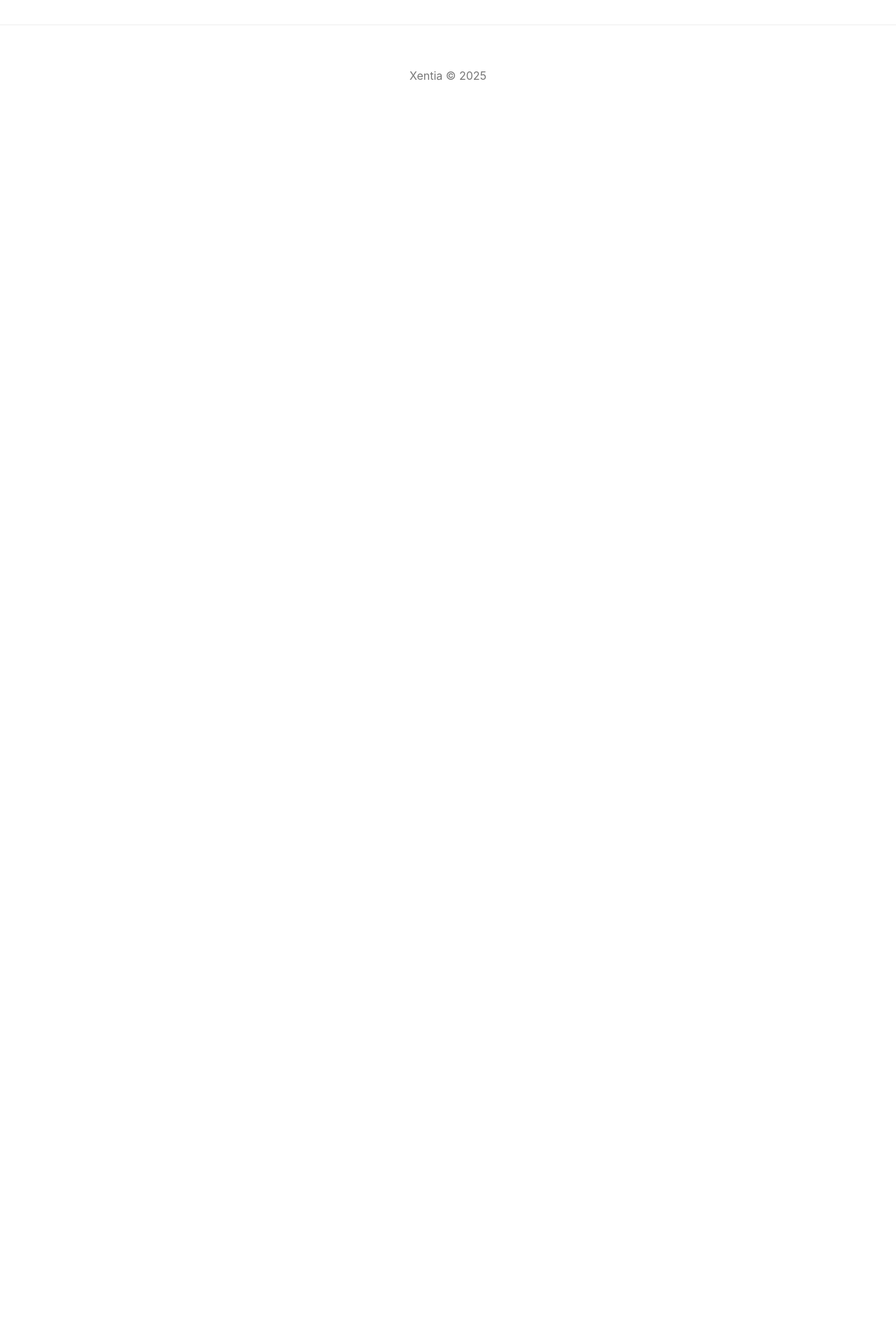
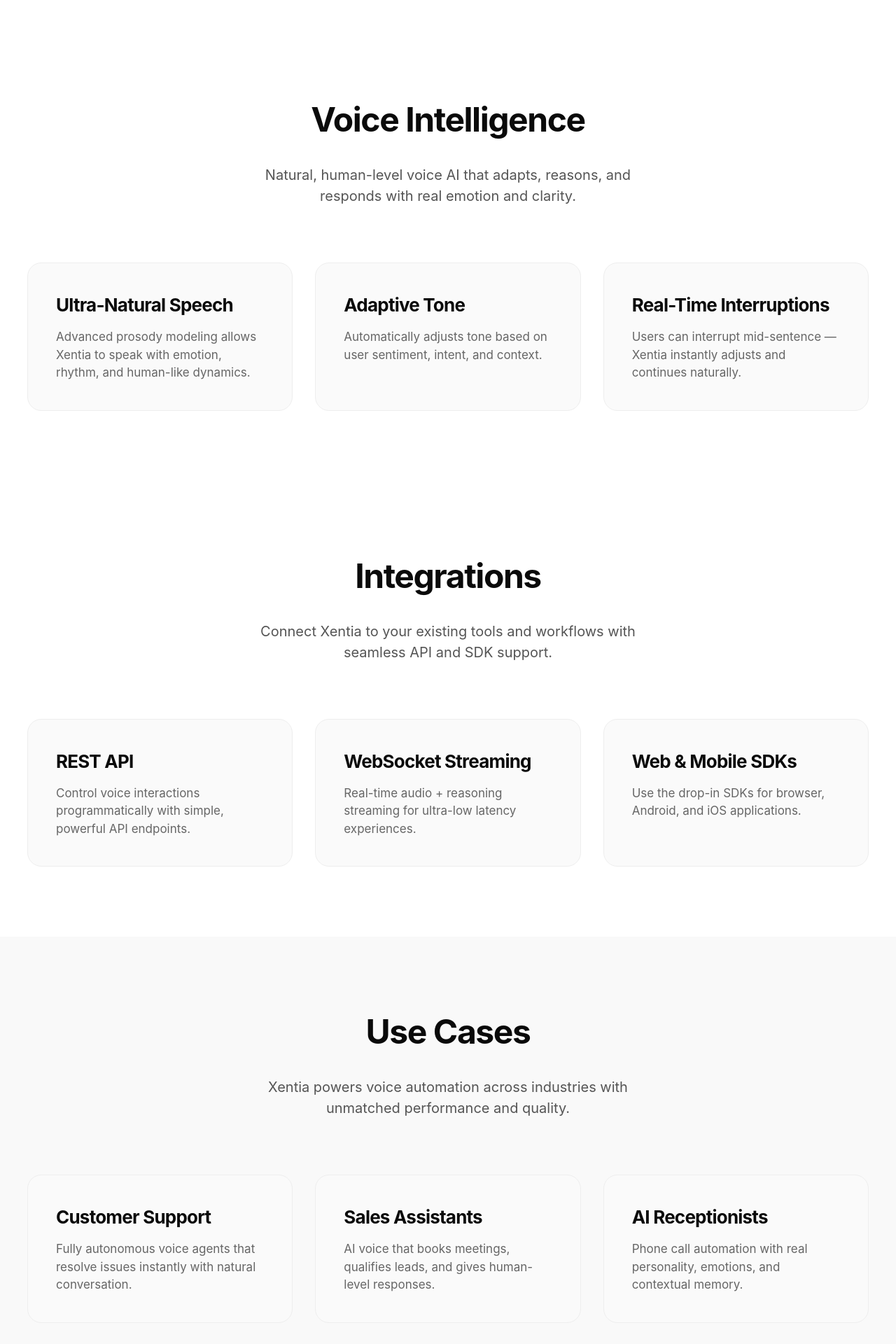
Before and after one commit to xentiaai/xentia, a Next.js app: page / in a window 1280 px wide. Shown: the part 1220-3140 px from the top of the page at 70% size. Before the commit the page ends 1400 px from the top, so only its background shows below. Built offline with nearby package versions, Linux system fonts and the light colour scheme.

Commit message:
Update page.jsx

```diff
--- a/app/page.jsx
+++ b/app/page.jsx
@@ -9,7 +9,8 @@
             Your AI Voice Agent, Reimagined
           </h1>
           <p className="hero-subtitle">
-            Xentia delivers natural AI voice interactions with speed, accuracy, and ultra-human tonality.
+            Xentia delivers natural AI voice interactions with speed, accuracy,
+            and ultra-human tonality.
           </p>
           <a className="primary-btn" href="#">
             Get Started
@@ -30,17 +31,143 @@
 
             <div className="feature-card">
               <h3>Real-Time Voice AI</h3>
-              <p>High-precision streaming interactions with near-instant latency.</p>
+              <p>
+                High-precision streaming interactions with near-instant latency.
+              </p>
             </div>
 
             <div className="feature-card">
               <h3>Context Memory</h3>
-              <p>Understands multi-step conversations with long-term context retention.</p>
+              <p>
+                Understands multi-step conversations with long-term context retention.
+              </p>
             </div>
 
             <div className="feature-card">
               <h3>Multi-Modal Reasoning</h3>
-              <p>Processes voice, text, and instructions with complex logical thinking.</p>
+              <p>
+                Processes voice, text, and instructions with complex logical thinking.
+              </p>
+            </div>
+
+          </div>
+
+        </div>
+      </section>
+
+      {/* VOICE INTELLIGENCE */}
+      <section>
+        <div className="container">
+
+          <div className="section-header">
+            <h2>Voice Intelligence</h2>
+            <p>
+              Natural, human-level voice AI that adapts, reasons, and responds
+              with real emotion and clarity.
+            </p>
+          </div>
+
+          <div className="feature-grid">
+
+            <div className="feature-card">
+              <h3>Ultra-Natural Speech</h3>
+              <p>
+                Advanced prosody modeling allows Xentia to speak with emotion,
+                rhythm, and human-like dynamics.
+              </p>
+            </div>
+
+            <div className="feature-card">
+              <h3>Adaptive Tone</h3>
+              <p>
+                Automatically adjusts tone based on user sentiment, intent, and context.
+              </p>
+            </div>
+
+            <div className="feature-card">
+              <h3>Real-Time Interruptions</h3>
+              <p>
+                Users can interrupt mid-sentence — Xentia instantly adjusts and
+                continues naturally.
+              </p>
+            </div>
+
+          </div>
+
+        </div>
+      </section>
+
+      {/* INTEGRATIONS */}
+      <section>
+        <div className="container">
+
+          <div className="section-header">
+            <h2>Integrations</h2>
+            <p>
+              Connect Xentia to your existing tools and workflows with seamless API and SDK support.
+            </p>
+          </div>
+
+          <div className="feature-grid">
+
+            <div className="feature-card">
+              <h3>REST API</h3>
+              <p>
+                Control voice interactions programmatically with simple, powerful API endpoints.
+              </p>
+            </div>
+
+            <div className="feature-card">
+              <h3>WebSocket Streaming</h3>
+              <p>
+                Real-time audio + reasoning streaming for ultra-low latency experiences.
+              </p>
+            </div>
+
+            <div className="feature-card">
+              <h3>Web & Mobile SDKs</h3>
+              <p>
+                Use the drop-in SDKs for browser, Android, and iOS applications.
+              </p>
+            </div>
+
+          </div>
+
+        </div>
+      </section>
+
+      {/* USE CASES */}
+      <section style={{ background: "#f9f9f9" }}>
+        <div className="container">
+
+          <div className="section-header">
+            <h2>Use Cases</h2>
+            <p>
+              Xentia powers voice automation across industries with unmatched performance and quality.
+            </p>
+          </div>
+
+          <div className="feature-grid">
+
+            <div className="feature-card">
+              <h3>Customer Support</h3>
+              <p>
+                Fully autonomous voice agents that resolve issues instantly with natural conversation.
+              </p>
+            </div>
+
+            <div className="feature-card">
+              <h3>Sales Assistants</h3>
+              <p>
+                AI voice that books meetings, qualifies leads, and gives human-level responses.
+              </p>
+            </div>
+
+            <div className="feature-card">
+              <h3>AI Receptionists</h3>
+              <p>
+                Phone call automation with real personality, emotions, and contextual memory.
+              </p>
             </div>
 
           </div>
```
